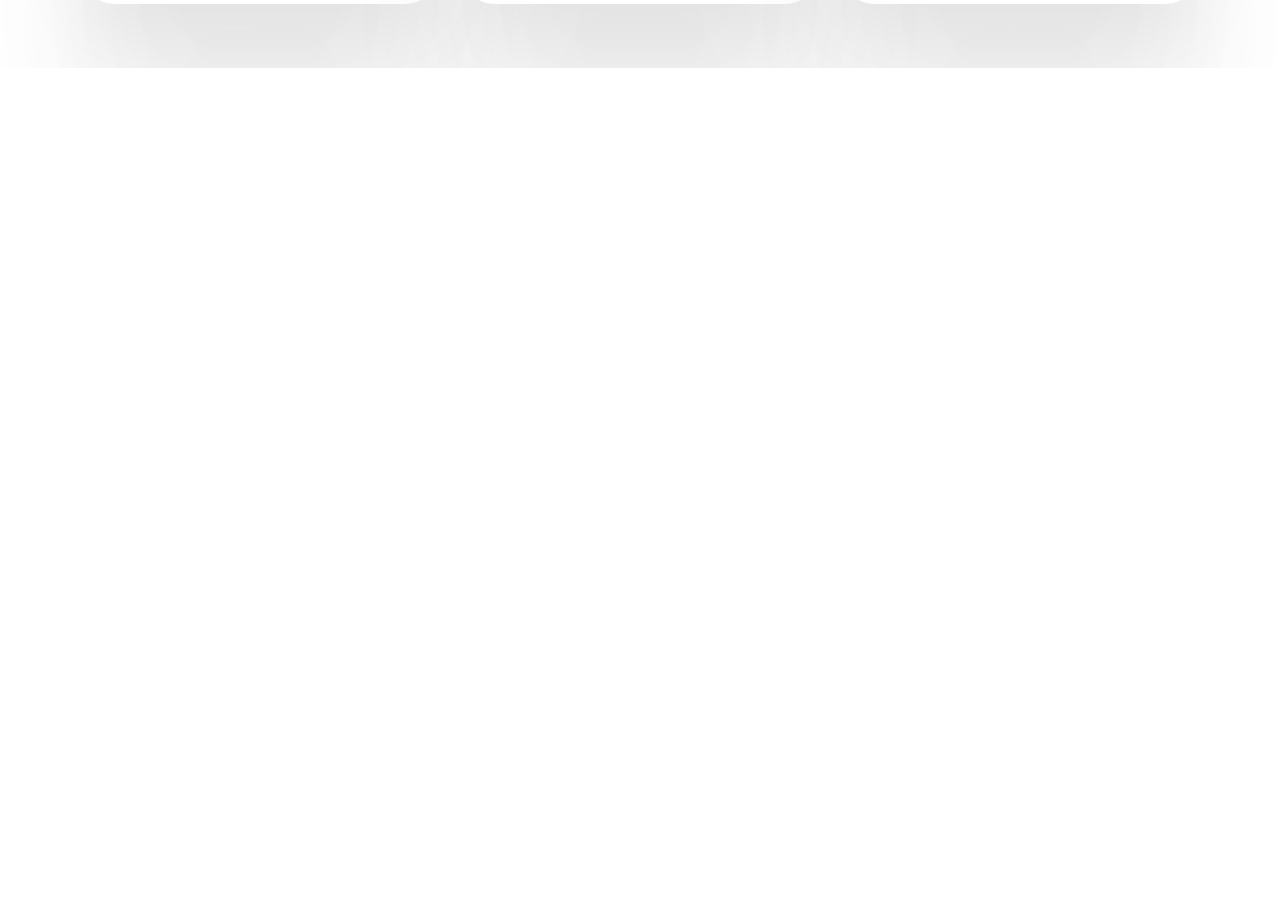
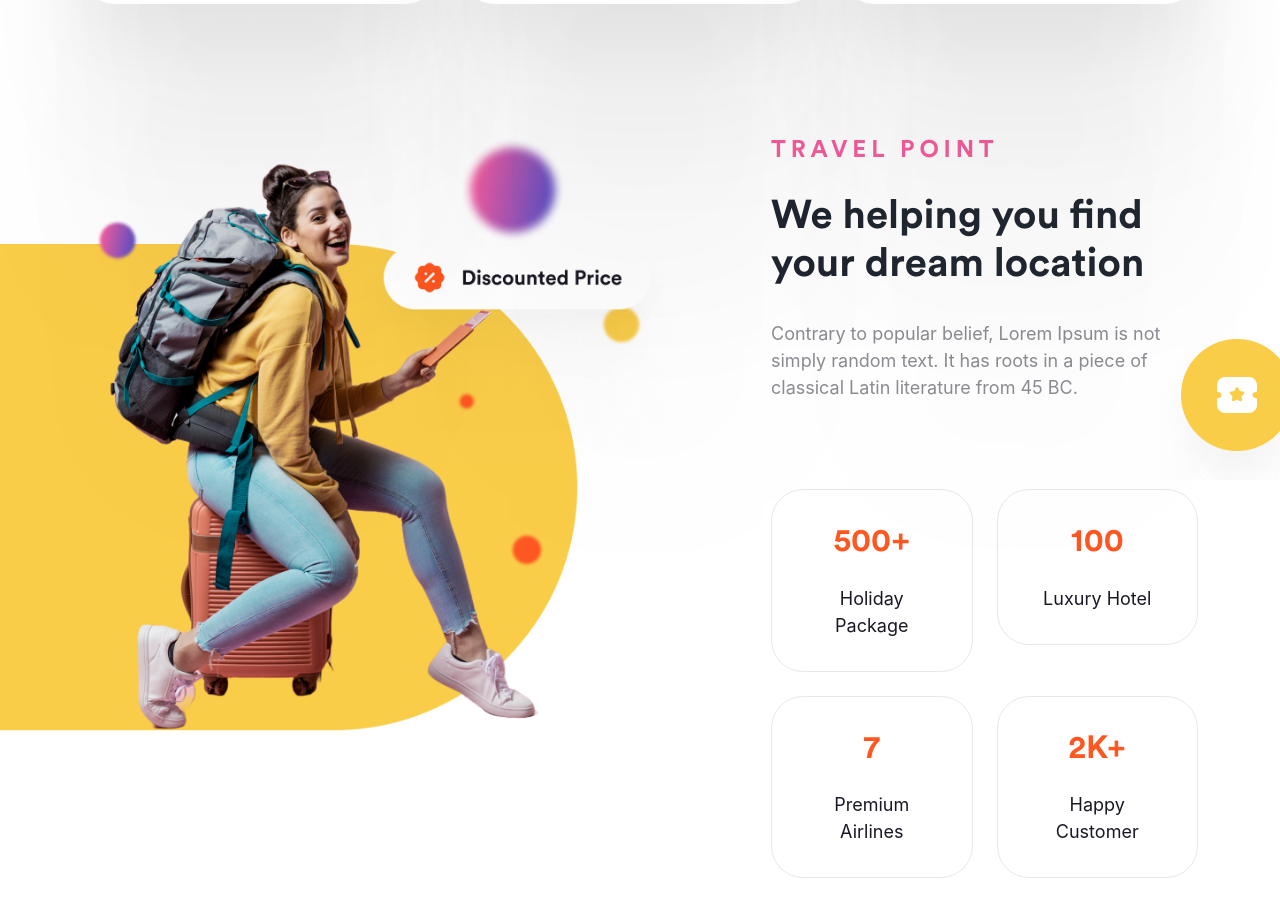
Before and after one commit to aleksi-svaridze/travlog, a React (Create React App) app: page / in a window 1280 px wide. Shown: the part 2447-3363 px from the top of the page. Before the commit the page ends 2515 px from the top, so only its background shows below. Built offline with nearby package versions, Linux system fonts and the light colour scheme.

Commit message:
Finished: Travel Point section

```diff
--- a/src/App.js
+++ b/src/App.js
@@ -3,6 +3,7 @@ import Navbar from "./components/Navbar";
 import Companies from "./components/Companies";
 import Services from "./components/services/Services";
 import Destination from "./components/destination/Destinations";
+import TravelPoint from './components/TravelPoint';
 
 
 const App = () => {
@@ -13,6 +14,7 @@ const App = () => {
       <Companies />
       <Services />
       <Destination />
+      <TravelPoint />
     </div>
   );
 }
--- a/src/components/Hero.js
+++ b/src/components/Hero.js
@@ -12,7 +12,7 @@ const Hero = () => {
                             Explore the world
                             <img src={Case} alt="link Explore the world icon of suitcase" className='w-24' />
                         </a>
-                        <h1 className='text-black fs-69 my-60'>Travel <span className='text-pink'>top destination</span> ot the world</h1>
+                        <h1 className='text-black fs-69 my-rs-60'>Travel <span className='text-pink'>top destination</span> ot the world</h1>
                         <p className='mb-0 text-blue-dark-50 fw-normal fs-18 font-inter'>We always make our customer happy by providing as many choices as possible</p>
 
                         <div className='d-flex flex-column row-gap-4 flex-lg-row align-items-lg-center column-gap-3 mt-5'>
--- a/src/components/TravelPoint.js
+++ b/src/components/TravelPoint.js
@@ -0,0 +1,51 @@
+import YellowCircle from '../images/yellow-circle.png';
+
+const TravelPoint = () => {
+    return(
+        <div className="container py-rs-64">
+            <div className="row">
+                <div className="col-12 col-xl-7">
+                    <div className='travelPointBg'></div>
+                </div>
+                <div className="col-12 col-xl-5 mt-64">
+                    <div className="d-flex flex-column justify-content-center h-100 ps-0 ps-xl-4 ps-xxl-5">
+                        <p className="text-pink text-uppercase fs-4 mb-4 text-center text-xl-start" style={{letterSpacing: '.2em'}}>Travel Point</p>
+                        <h2 className="text-blue fs-44 text-center text-xl-start mb-0">We helping you find your dream location</h2>
+                        <p className="position-relative font-inter fw-normal fs-18 text-blue-dark-50 mt-2rem mb-0 text-center text-xl-start">Contrary to popular belief, Lorem Ipsum is not simply random text. It has roots in a piece of classical Latin literature from 45 BC.
+                            <img src={YellowCircle} alt="" className='d-none d-xl-block position-absolute top-0 end-rs-n80' />
+                        </p>
+
+                        <div className="row gy-4 mt-rs-64">
+                            <div className="col-12 col-xl-6">
+                                <div className="border border-blue-dark-10 rounded-5 text-center p-2rem">
+                                    <h4 className="mb-4 text-orange fs-2">500+</h4>
+                                    <p className="mb-0 text-capitalize text-blue-dark font-inter fs-18 fw-normal">Holiday Package</p>
+                                </div>
+                            </div>
+                            <div className="col-12 col-xl-6">
+                                <div className="border border-blue-dark-10 rounded-5 text-center p-2rem">
+                                    <h4 className="mb-4 text-orange fs-2">100</h4>
+                                    <p className="mb-0 text-capitalize text-blue-dark font-inter fs-18 fw-normal">luxury hotel</p>
+                                </div>
+                            </div>
+                            <div className="col-12 col-xl-6">
+                                <div className="border border-blue-dark-10 rounded-5 text-center p-2rem">
+                                    <h4 className="mb-4 text-orange fs-2">7</h4>
+                                    <p className="mb-0 text-capitalize text-blue-dark font-inter fs-18 fw-normal">premium airlines</p>
+                                </div>
+                            </div>
+                            <div className="col-12 col-xl-6">
+                                <div className="border border-blue-dark-10 rounded-5 text-center p-2rem">
+                                    <h4 className="mb-4 text-orange fs-2">2K+</h4>
+                                    <p className="mb-0 text-capitalize text-blue-dark font-inter fs-18 fw-normal">happy customer</p>
+                                </div>
+                            </div>
+                        </div>
+                    </div>
+                </div>
+            </div>
+        </div>
+    )
+}
+
+export default TravelPoint;
--- a/src/styles/css/main.css
+++ b/src/styles/css/main.css
@@ -163,23 +163,6 @@
   padding: 2rem;
 }
 
-.mb-32 {
-  margin-bottom: 2rem;
-}
-
-.mb-64 {
-  margin-bottom: 64px !important;
-}
-
-.mt-32 {
-  margin-top: 2rem;
-}
-@media screen and (min-width: 992px) {
-  .mt-32 {
-    margin-top: 0;
-  }
-}
-
 .py-rs-64 {
   padding-top: 32px;
   padding-bottom: 32px;
@@ -202,13 +185,70 @@
   }
 }
 
+.mb-32 {
+  margin-bottom: 2rem;
+}
+
+.mb-64 {
+  margin-bottom: 64px !important;
+}
+
+@media screen and (max-width: 1199px) {
+  .mt-64 {
+    margin-top: 64px;
+  }
+}
+
+.mt-2rem {
+  margin-top: 2rem;
+}
+
+.mt-32 {
+  margin-top: 2rem;
+}
+@media screen and (min-width: 992px) {
+  .mt-32 {
+    margin-top: 0;
+  }
+}
+
 .mt-rs-64 {
   margin-top: 2rem;
 }
+@media screen and (min-width: 992px) {
+  .mt-rs-64 {
+    margin-top: 4rem;
+  }
+}
 
-.my-60 {
+.my-rs-60 {
   margin-top: 25px;
   margin-bottom: 25px;
+}
+@media screen and (min-width: 992px) {
+  .my-rs-60 {
+    margin-top: 50px;
+    margin-bottom: 50px;
+  }
+}
+@media screen and (min-width: 1200px) {
+  .my-rs-60 {
+    margin-top: 60px;
+    margin-bottom: 60px;
+  }
+}
+
+.start-n128 {
+  left: -128px;
+}
+
+.end-rs-n80 {
+  right: -120px;
+}
+@media screen and (min-width: 1400px) {
+  .end-rs-n80 {
+    right: -80px;
+  }
 }
 
 .column-gap-32 {
@@ -222,21 +262,6 @@
   }
 }
 
-@media screen and (min-width: 992px) {
-  .mt-rs-64 {
-    margin-top: 4rem;
-  }
-  .my-60 {
-    margin-top: 50px;
-    margin-bottom: 50px;
-  }
-}
-@media screen and (min-width: 1200px) {
-  .my-60 {
-    margin-top: 60px;
-    margin-bottom: 60px;
-  }
-}
 .w-24 {
   width: 15px;
 }
@@ -360,6 +385,15 @@
 @media screen and (min-width: 1400px) {
   .h-rs-500 {
     height: 600px;
+  }
+}
+
+.h-rs-700 {
+  height: 318px;
+}
+@media screen and (min-width: 992px) {
+  .h-rs-700 {
+    height: 700px;
   }
 }
 
@@ -528,6 +562,56 @@
   }
 }
 
+.travelPointBg {
+  background-image: url("../../images/location-bg.png");
+  background-position: center;
+  background-repeat: no-repeat;
+  background-size: cover;
+  height: 270px;
+  width: 100%;
+  margin-left: 0px;
+}
+@media screen and (min-width: 370px) {
+  .travelPointBg {
+    height: 300px;
+  }
+}
+@media screen and (min-width: 415px) {
+  .travelPointBg {
+    height: 350px;
+  }
+}
+@media screen and (min-width: 480px) {
+  .travelPointBg {
+    height: 430px;
+  }
+}
+@media screen and (min-width: 576px) {
+  .travelPointBg {
+    height: 400px;
+    width: 500px;
+  }
+}
+@media screen and (min-width: 768px) {
+  .travelPointBg {
+    height: 562px;
+    width: 700px;
+  }
+}
+@media screen and (min-width: 992px) {
+  .travelPointBg {
+    height: 700px;
+    width: 870px;
+  }
+}
+@media screen and (min-width: 1200px) {
+  .travelPointBg {
+    height: 612px;
+    width: 770px;
+    margin-left: -128px;
+  }
+}
+
 * {
   font-family: "Circular Std", sans-serif !important;
   font-weight: 700 !important;
--- a/src/styles/scss/main.scss
+++ b/src/styles/scss/main.scss
@@ -11,6 +11,7 @@
 @import './partials/components/cards';
 
 @import './partials/layout/companies-section';
+@import './partials/layout/travelPoint-section';
 
 * {
     font-family: $font-circular !important;
--- /dev/null
+++ b/src/styles/scss/partials/layout/_travelPoint-section.scss
@@ -0,0 +1,42 @@
+.travelPointBg {
+
+    background-image: url('../../images/location-bg.png');
+    background-position: center;
+    background-repeat: no-repeat;
+    background-size: cover;
+    height: 270px;
+    width: 100%;
+    margin-left: 0px;
+
+    @media screen and (min-width: 370px) {
+        height: 300px;
+    }
+
+    @media screen and (min-width: 415px) {
+        height: 350px;
+    }
+
+    @media screen and (min-width: 480px) {
+        height: 430px;
+    }
+
+    @media screen and (min-width: 576px) {
+        height: 400px;
+        width: 500px;
+    }
+
+    @media screen and (min-width: 768px) {
+        height: 562px;
+        width: 700px;
+    }
+    @media screen and (min-width: 992px) {
+        height: 700px;
+        width: 870px;
+    }
+
+    @media screen and (min-width: 1200px) {
+        height: 612px;
+        width: 770px;
+        margin-left: -128px;
+    }
+}
--- a/src/styles/scss/partials/utilities/_spacing.scss
+++ b/src/styles/scss/partials/utilities/_spacing.scss
@@ -1,22 +1,10 @@
+// ============> Custom Padding Utilities
 .py-2rem {
     padding-top: 2rem;
     padding-bottom: 2rem;
 }
 .p-2rem {
     padding: 2rem;
-}
-.mb-32 {
-    margin-bottom: 2rem;
-}
-.mb-64 {
-    margin-bottom: 64px !important;
-}
-.mt-32 {
-    margin-top: 2rem;
-
-    @media screen and (min-width: 992px) {
-        margin-top: 0;
-    }
 }
 .py-rs-64 {
     padding-top: 32px;
@@ -40,15 +28,65 @@
         }
     }
 }
+
+// ============> Custom Margin Utilities
+.mb-32 {
+    margin-bottom: 2rem;
+}
+.mb-64 {
+    margin-bottom: 64px !important;
+}
+.mt-64 {
+    @media screen and (max-width: 1199px) {
+        margin-top: 64px;
+    }
+}
+.mt-2rem {
+    margin-top: 2rem;
+}
+.mt-32 {
+    margin-top: 2rem;
+
+    @media screen and (min-width: 992px) {
+        margin-top: 0;
+    }
+}
 .mt-rs-64 {
     margin-top: 2rem;
+
+    @media screen and (min-width: 992px){
+        margin-top: 4rem;
+    }
 }
-.my-60 {
+.my-rs-60 {
     margin-top: 25px;
     margin-bottom: 25px;
+
+    @media screen and (min-width: 992px){
+        margin-top: 50px;
+        margin-bottom: 50px;
+    }
+
+    @media screen and (min-width: 1200px){
+        margin-top: 60px;
+        margin-bottom: 60px;
+    }
+
 }
 
+// ============> Custom Positioning Utilities
+.start-n128 {
+    left: -128px;
+}
+.end-rs-n80 {
+    right: -120px;
 
+    @media screen and (min-width: 1400px) {
+        right: -80px;
+    }
+}
+
+// ============> Custom Gap Utilities
 .column-gap-32 {
     column-gap: initial;
 
@@ -56,20 +94,3 @@
         column-gap: 2rem;
     }
 }
-
-@media screen and (min-width: 992px){
-    .mt-rs-64 {
-        margin-top: 4rem;
-    }
-    .my-60 {
-        margin-top: 50px;
-        margin-bottom: 50px;
-    }
-}
-
-@media screen and (min-width: 1200px){
-    .my-60 {
-        margin-top: 60px;
-        margin-bottom: 60px;
-    }
-}
```
Also changed, not shown: src/styles/scss/partials/utilities/_sizing.scss (+9 -0 lines), src/images/yellow-circle.png, 1 other file (tests, documents, lock files or other folders).
